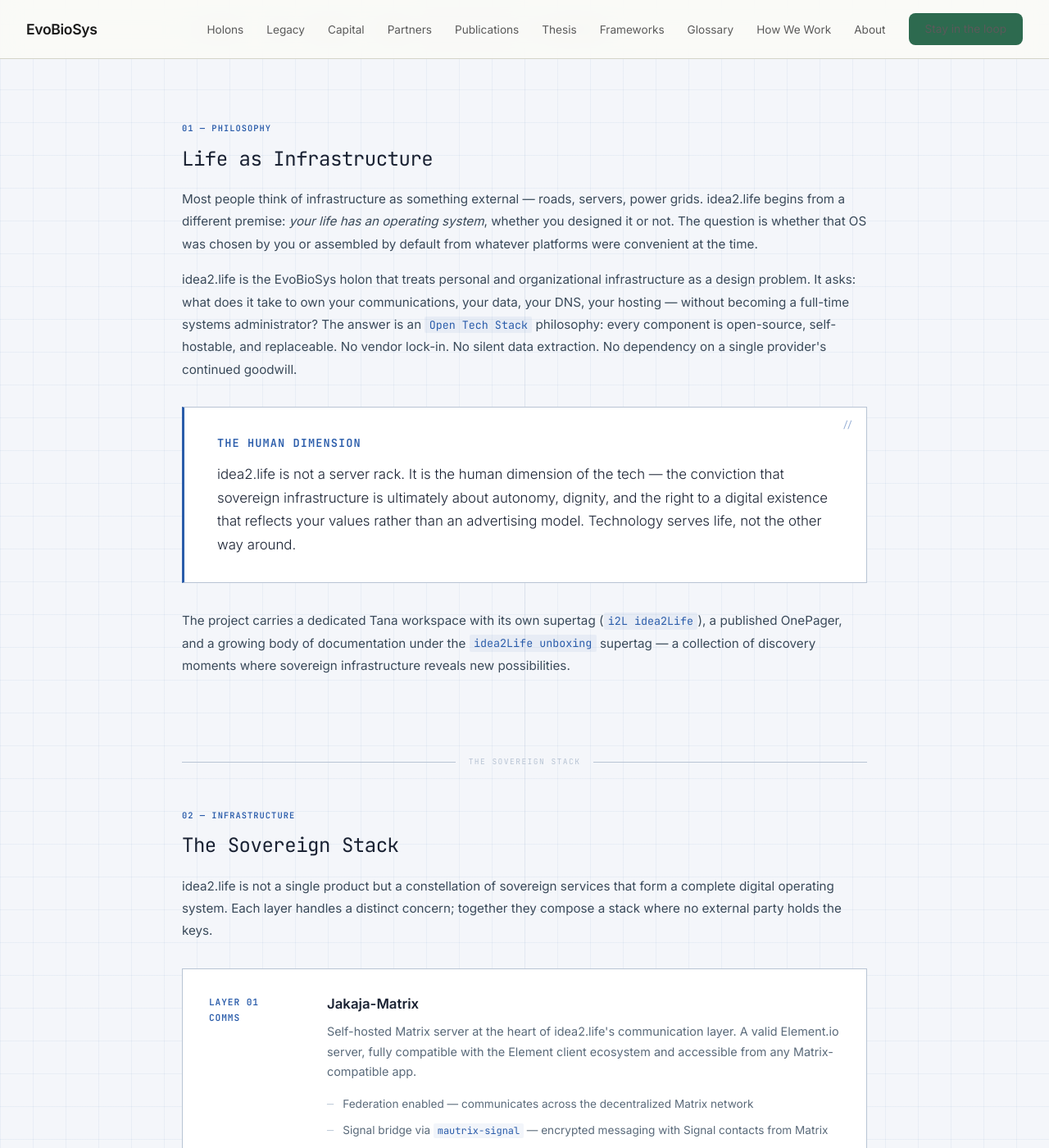
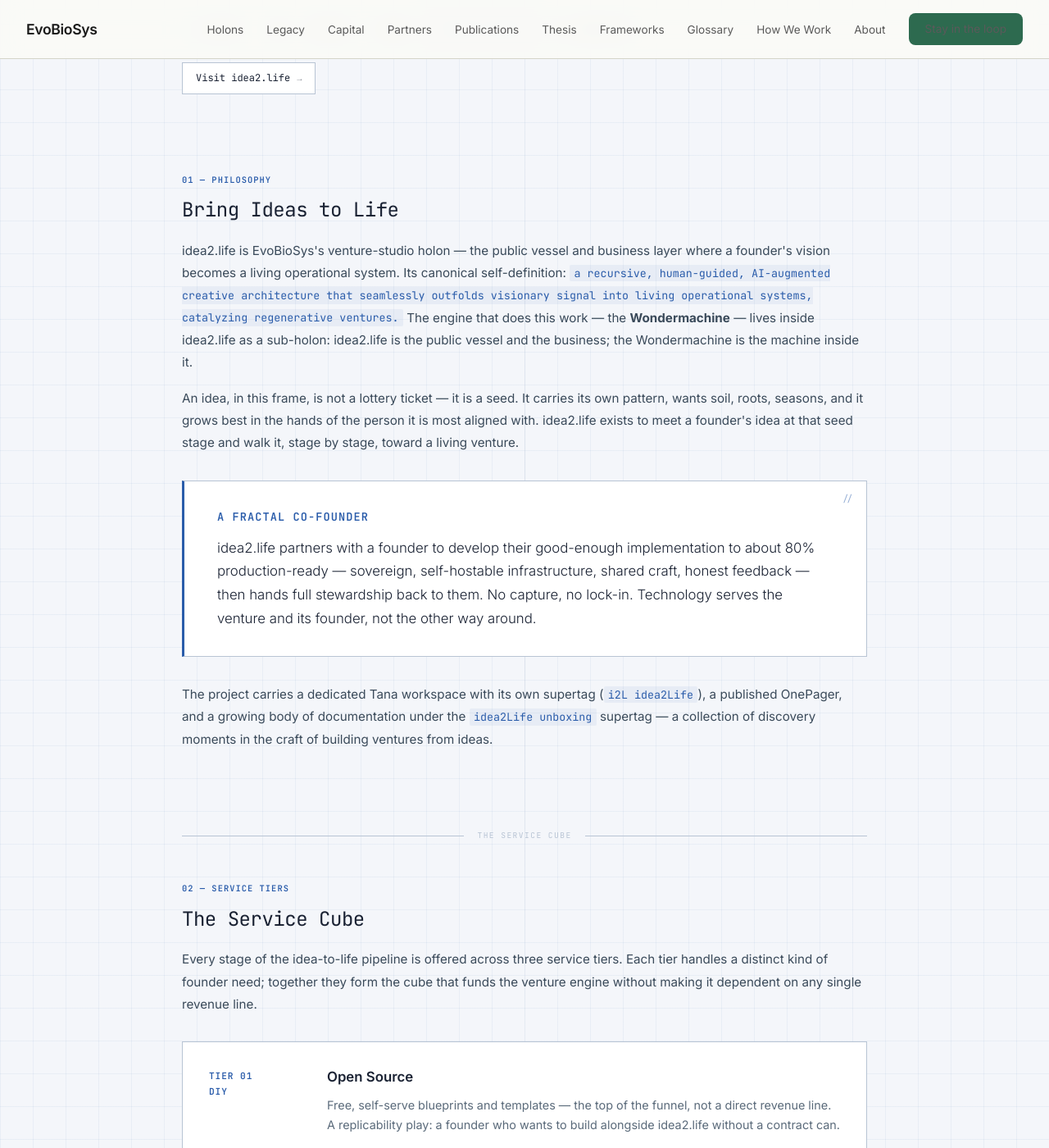
Before and after one commit to Evobiosys/evobiosys.org, a Jekyll site: the page built from holons/idea2life.html, in a window 1280 px wide and 1400 px high, scrolled down 331 px. Shown: the whole window at 82% size. Built offline with Jekyll 4.4.1, drawn with Linux system fonts in a browser that asks for light colours; some of the changed text lies outside the part shown.

Commit message:
holons/idea2life: correct identity to venture-engine framing (was Sovereign-Stack copy)
idea2.life is EvoBioSys's venture-studio holon (public vessel + business
layer for the Wondermachine idea-to-life pipeline), not personal sovereign
infrastructure. Rewrite the page's identity, service-tier, and pipeline
sections accordingly; remove the Matrix/Signal/private-DNS stack copy
(Signal Orbit is a separate product per 2026-07-02 decision). Update the
holons.yml blurb and sub-holons to match.

```diff
--- a/holons/idea2life.html
+++ b/holons/idea2life.html
@@ -1,15 +1,16 @@
 ---
 layout: default
-title: "idea2.life — Sovereign Life Infrastructure"
+title: "idea2.life — EvoBioSys's Venture Engine"
 description: >-
-  idea2.life is the sovereign life infrastructure holon of EvoBioSys — a personal
-  and organizational operating system built on self-hosted, privacy-first,
-  EU-sovereign technology.
+  idea2.life is EvoBioSys's venture-studio holon — the public vessel and
+  business layer where visionary signal becomes a living, regenerative
+  venture. Home of the Wondermachine idea-to-life pipeline: intake,
+  articulate, prototype, validate, spread.
 permalink: /holons/idea2life/
 ---
 
 <style>
-  /* === idea2.life — Blueprint / Sovereign Identity === */
+  /* === idea2.life — Blueprint / Venture Engine Identity === */
   @import url('https://fonts.googleapis.com/css2?family=JetBrains+Mono:wght@300;400;500;600&display=swap');
 
   .i2l-page {
@@ -413,47 +414,51 @@
     </p>
     <h1 class="i2l-title">idea2<span class="dot">.</span>life</h1>
     <p class="i2l-subtitle">
-      Sovereign life infrastructure &mdash; a personal operating system built on
-      self-hosted, privacy-first, EU-sovereign technology. Your digital life
-      belongs to you and no one else.
+      EvoBioSys's venture engine &mdash; the public vessel and business layer
+      where a founder's vision becomes a living company. idea2.life treats
+      ideas as living things, grown with the founder, not taken from them.
     </p>
     <ul class="i2l-meta">
       <li class="i2l-meta-tag"><span class="tag-dot"></span> Active</li>
       <li class="i2l-meta-tag">Sys &mdash; Systems</li>
       <li class="i2l-meta-tag">Holon</li>
-      <li class="i2l-meta-tag legacy">#my-legacy</li>
+      <li class="i2l-meta-tag legacy">Venture Engine</li>
       <li class="i2l-meta-tag">i2L workspace</li>
     </ul>
+    <p style="margin-top: 1.5rem;">
+      <a href="https://idea2.life" class="i2l-conn">Visit idea2.life <span class="arrow">&rarr;</span></a>
+    </p>
   </header>
 
-  <!-- 01 — Life as Infrastructure -->
+  <!-- 01 — Bring Ideas to Life -->
   <section class="i2l-section">
     <span class="i2l-section-number">01 &mdash; Philosophy</span>
-    <h2>Life as Infrastructure</h2>
+    <h2>Bring Ideas to Life</h2>
     <p>
-      Most people think of infrastructure as something external &mdash; roads, servers,
-      power grids. idea2.life begins from a different premise: <em>your life has an
-      operating system</em>, whether you designed it or not. The question is whether
-      that OS was chosen by you or assembled by default from whatever platforms were
-      convenient at the time.
+      idea2.life is EvoBioSys's venture-studio holon &mdash; the public vessel and
+      business layer where a founder's vision becomes a living operational system.
+      Its canonical self-definition: <span class="i2l-mono">a recursive, human-guided,
+      AI-augmented creative architecture that seamlessly outfolds visionary signal
+      into living operational systems, catalyzing regenerative ventures.</span>
+      The engine that does this work &mdash; the <strong>Wondermachine</strong> &mdash;
+      lives inside idea2.life as a sub-holon: idea2.life is the public vessel and the
+      business; the Wondermachine is the machine inside it.
     </p>
     <p>
-      idea2.life is the EvoBioSys holon that treats personal and organizational
-      infrastructure as a design problem. It asks: what does it take to own your
-      communications, your data, your DNS, your hosting &mdash; without becoming a
-      full-time systems administrator? The answer is an <span class="i2l-mono">Open Tech Stack</span>
-      philosophy: every component is open-source, self-hostable, and replaceable. No
-      vendor lock-in. No silent data extraction. No dependency on a single provider's
-      continued goodwill.
+      An idea, in this frame, is not a lottery ticket &mdash; it is a seed. It carries
+      its own pattern, wants soil, roots, seasons, and it grows best in the hands of
+      the person it is most aligned with. idea2.life exists to meet a founder's idea
+      at that seed stage and walk it, stage by stage, toward a living venture.
     </p>
 
     <div class="i2l-philosophy">
-      <h3>The Human Dimension</h3>
+      <h3>A Fractal Co-Founder</h3>
       <p>
-        idea2.life is not a server rack. It is the human dimension of the tech &mdash;
-        the conviction that sovereign infrastructure is ultimately about autonomy, dignity,
-        and the right to a digital existence that reflects your values rather than an
-        advertising model. Technology serves life, not the other way around.
+        idea2.life partners with a founder to develop their good-enough
+        implementation to about 80% production-ready &mdash; sovereign, self-hostable
+        infrastructure, shared craft, honest feedback &mdash; then hands full
+        stewardship back to them. No capture, no lock-in. Technology serves the
+        venture and its founder, not the other way around.
       </p>
     </div>
 
@@ -461,122 +466,135 @@
       The project carries a dedicated Tana workspace with its own supertag
       (<span class="i2l-mono">i2L idea2Life</span>), a published OnePager, and a
       growing body of documentation under the <span class="i2l-mono">idea2Life unboxing</span>
-      supertag &mdash; a collection of discovery moments where sovereign infrastructure
-      reveals new possibilities.
+      supertag &mdash; a collection of discovery moments in the craft of building
+      ventures from ideas.
     </p>
   </section>
 
-  <!-- 02 — The Sovereign Stack -->
-  <div class="i2l-divider"><span>The Sovereign Stack</span></div>
+  <!-- 02 — The Service Cube -->
+  <div class="i2l-divider"><span>The Service Cube</span></div>
   <section class="i2l-section" style="border-top: none;">
-    <span class="i2l-section-number">02 &mdash; Infrastructure</span>
-    <h2>The Sovereign Stack</h2>
+    <span class="i2l-section-number">02 &mdash; Service Tiers</span>
+    <h2>The Service Cube</h2>
     <p>
-      idea2.life is not a single product but a constellation of sovereign services
-      that form a complete digital operating system. Each layer handles a distinct
-      concern; together they compose a stack where no external party holds the keys.
+      Every stage of the idea-to-life pipeline is offered across three service tiers.
+      Each tier handles a distinct kind of founder need; together they form the cube
+      that funds the venture engine without making it dependent on any single
+      revenue line.
     </p>
 
     <div class="i2l-stack">
       <div class="i2l-stack-item">
-        <div class="i2l-stack-label">Layer 01<br>Comms</div>
+        <div class="i2l-stack-label">Tier 01<br>DIY</div>
         <div class="i2l-stack-content">
-          <h3>Jakaja-Matrix</h3>
+          <h3>Open Source</h3>
           <p>
-            Self-hosted Matrix server at the heart of idea2.life's communication layer.
-            A valid Element.io server, fully compatible with the Element client ecosystem
-            and accessible from any Matrix-compatible app.
+            Free, self-serve blueprints and templates &mdash; the top of the funnel,
+            not a direct revenue line. A replicability play: a founder who wants to
+            build alongside idea2.life without a contract can.
           </p>
           <ul>
-            <li>Federation enabled &mdash; communicates across the decentralized Matrix network</li>
-            <li>Signal bridge via <span class="i2l-mono">mautrix-signal</span> &mdash; encrypted messaging with Signal contacts from Matrix</li>
-            <li>Runs as a managed <span class="i2l-mono">systemd</span> service (not nohup) &mdash; automatic restarts, clean OS integration</li>
-            <li>Proves that sovereign, federated communication is practical with the right operational discipline</li>
+            <li>Open-source project templates and runbooks</li>
+            <li>Default build stack: <span class="i2l-mono">lovable + supabase + github/codeberg + netlify</span>, with <span class="i2l-mono">base44</span> as the cheap first tier</li>
+            <li>No gatekeeping &mdash; anyone can start here</li>
           </ul>
         </div>
       </div>
       <div class="i2l-stack-item">
-        <div class="i2l-stack-label">Layer 02<br>Signals</div>
+        <div class="i2l-stack-label">Tier 02<br>Platform</div>
         <div class="i2l-stack-content">
-          <h3>Signal Orbit / Signal Hub</h3>
+          <h3>Self-Serve, AI-Managed</h3>
           <p>
-            The communication nerve center that manages the flow of signals &mdash;
-            messages, notifications, updates &mdash; across the sovereign infrastructure.
-            Bridges multiple messaging protocols into a unified, self-hosted layer.
+            The <span class="i2l-mono">idea2Life Platform</span> offer &mdash;
+            value-based pricing on the premium, AI-managed layer of the pipeline.
           </p>
           <ul>
-            <li>Encrypted messaging across federated protocols</li>
-            <li>Signal bridge integration for mainstream contacts</li>
-            <li>Notification and signal flow management</li>
-            <li>Zero third-party dependencies</li>
+            <li>AI-augmented guidance through each pipeline stage</li>
+            <li>Value-based pricing (confirmed model, 2026-07-02)</li>
+            <li>Open-source plus premium &mdash; the DIY tier stays free underneath it</li>
           </ul>
         </div>
       </div>
       <div class="i2l-stack-item">
-        <div class="i2l-stack-label">Layer 03<br>Foundation</div>
+        <div class="i2l-stack-label">Tier 03<br>Partner</div>
         <div class="i2l-stack-content">
-          <h3>Hosting &amp; Private DNS</h3>
+          <h3>Concierge, High-Touch Human</h3>
           <p>
-            Sovereign infrastructure starts at the foundation: who controls your DNS,
-            and where do your services run? The <span class="i2l-mono">best hosting</span>
-            sub-holon manages private DNS records and EU-sovereign hosting.
+            Fractional-expert playbooks and hands-on collaboration, priced as a
+            percentage or success-share rather than a flat fee. A personal
+            Concierge tier &mdash; "one removed" &mdash; is available at a
+            discount from the standard company terms.
           </p>
           <ul>
-            <li>Private DNS &mdash; domain resolution is not a surveillance vector</li>
-            <li>EU-sovereign hosting &mdash; subject to EU data protection, not US CLOUD Act</li>
-            <li>Self-hostable by design &mdash; every service can be migrated, zero vendor lock-in</li>
-            <li>Domain transfer for <span class="i2l-mono">idea2.life</span> pending</li>
+            <li>Fractional-expert playbooks, company IP, percentage/success-share</li>
+            <li>Personal Concierge tier, discounted vs. company terms</li>
+            <li>Incubator success-sharing once a spawned venture graduates</li>
           </ul>
         </div>
       </div>
     </div>
   </section>
 
-  <!-- 03 — Incubator Phases -->
-  <div class="i2l-divider"><span>Incubator</span></div>
+  <!-- 03 — Idea-to-Life Pipeline -->
+  <div class="i2l-divider"><span>Idea-to-Life Pipeline</span></div>
   <section class="i2l-section" style="border-top: none;">
-    <span class="i2l-section-number">03 &mdash; Roadmap</span>
-    <h2>Incubator Phases</h2>
+    <span class="i2l-section-number">03 &mdash; Pipeline</span>
+    <h2>The Wondermachine Pipeline</h2>
     <p>
-      idea2.life is evolving toward an incubator model &mdash; not just sovereign
-      infrastructure for one person, but a replicable blueprint others can adopt.
-      The document "Phases for idea2.Life as an Incubator" outlines this trajectory.
+      A founder's vision moves through the Wondermachine pipeline in stages &mdash;
+      each one a gate, not a formality. Evidence, not narrative, is what moves an
+      idea forward.
     </p>
 
     <div class="i2l-phases">
       <div class="i2l-phase">
         <div class="i2l-phase-num">01</div>
-        <h3>Foundation</h3>
+        <h3>Intake</h3>
         <p>
-          Core stack operational. Matrix server, Signal bridge, private DNS, EU hosting.
-          Proving the model works for a single user/organization.
+          The vision arrives. A founder profile is confirmed, and the idea is met
+          by the engine and its human stewards.
         </p>
       </div>
       <div class="i2l-phase">
         <div class="i2l-phase-num">02</div>
-        <h3>Documentation</h3>
+        <h3>Articulate</h3>
         <p>
-          The open tech stack becomes a publishable blueprint. OnePager, unboxing
-          discoveries, and operational runbooks formalized.
+          Core Signal becomes a one-pager or landing page. Fed by the VisionCasting
+          funnel &mdash; idea2Spiral's threshold session, run with Manuel Spornberger.
         </p>
       </div>
       <div class="i2l-phase">
         <div class="i2l-phase-num">03</div>
-        <h3>Replication</h3>
+        <h3>Prototype</h3>
         <p>
-          Others deploy the idea2.life stack. Tooling, templates, and support
-          structures enable sovereign infrastructure without deep sysadmin expertise.
+          A vibe-coded MVP takes shape, built on the default stack: lovable,
+          supabase, and github/codeberg, with base44 or Cursor for the cheap first tier.
         </p>
       </div>
       <div class="i2l-phase">
         <div class="i2l-phase-num">04</div>
-        <h3>Network</h3>
+        <h3>Validate</h3>
         <p>
-          Federated idea2.life instances form a network of sovereign nodes &mdash;
-          each independent, all interoperable. The incubator becomes an ecosystem.
+          Demand gets tested before more gets built &mdash; the same gate discipline
+          the engine asks of every venture, applied honestly, not skipped.
+        </p>
+      </div>
+      <div class="i2l-phase">
+        <div class="i2l-phase-num">05</div>
+        <h3>Spread</h3>
+        <p>
+          The venture publishes and finds its first users through the Publication
+          Pipeline. See what's already alive at <span class="i2l-mono">idea2.site</span>.
         </p>
       </div>
     </div>
+    <p style="margin-top: 1.5rem; font-size: 0.85rem; color: #5a6a7a;">
+      Two further stages &mdash; Teaming Up (co-creator matching) and
+      Incorporate (legal scaffolding and funding decision) &mdash; complete a
+      founder's path to a fully spun-up venture. Both show as "notify me" on
+      the live funnel today &mdash; not yet built, named honestly rather than
+      overclaimed.
+    </p>
   </section>
 
   <!-- 04 — People & Connections -->
@@ -585,20 +603,28 @@
     <span class="i2l-section-number">04 &mdash; Connections</span>
     <h2>People &amp; Holons</h2>
     <p>
-      idea2.life does not exist in isolation. It is connected to collaborators,
-      adjacent holons, and the broader EvoBioSys infrastructure that sustains it.
-      Manuel Spornberger has been a key collaborator through a series of working
-      meetings ("Manuel &amp; Jakob for Idea2Life"), shaping the project's
-      direction and technical decisions.
+      idea2.life does not exist in isolation. Ventures spawned through the
+      Wondermachine pipeline graduate into their own holons once they clear the
+      Incorporate gate. Manuel Spornberger is idea2.life's referral partner
+      through idea2Spiral (i2S) &mdash; his "Engine Room" methodology feeds the
+      VisionCasting funnel into idea2.life's Articulate stage, on a contract-bound
+      10% referral.
     </p>
     <p>
-      The holon connects to the EvoBioSys Publication Pipeline workspace for
-      documenting and sharing infrastructure patterns, and to
-      <a href="/holons/kidur/">kidur</a> for the open-source tooling philosophy
-      that underpins every technical choice.
+      The holon connects to the EvoBioSys Publication Pipeline for spreading
+      finished ventures, and to <a href="/holons/kidur/">kidur</a> for the
+      open-source tooling philosophy that underpins every build. Already-living
+      ventures &mdash; Flowtunes, Purpose Pilot, Unlocking Housing, and others &mdash;
+      are published at <span class="i2l-mono">idea2.site</span>.
     </p>
 
     <div class="i2l-connections">
+      <a href="https://idea2.life" class="i2l-conn">
+        idea2.life <span class="arrow">&rarr;</span>
+      </a>
+      <a href="https://idea2.site" class="i2l-conn">
+        idea2.site &mdash; living prototypes <span class="arrow">&rarr;</span>
+      </a>
       <a href="/holons/kidur/" class="i2l-conn">
         kidur <span class="arrow">&rarr;</span>
       </a>
@@ -606,10 +632,10 @@
         Publication Pipeline <span class="arrow">&rarr;</span>
       </a>
       <span class="i2l-conn">
-        Manuel Spornberger <span class="arrow">&bull;</span>
+        Manuel Spornberger &mdash; idea2Spiral (i2S) <span class="arrow">&bull;</span>
       </span>
       <span class="i2l-conn">
-        OnePager <span class="arrow">&bull;</span>
+        Wondermachine &mdash; the engine within <span class="arrow">&bull;</span>
       </span>
     </div>
   </section>
```
Also changed, not shown: _data/holons.yml (+9 -8 lines).
